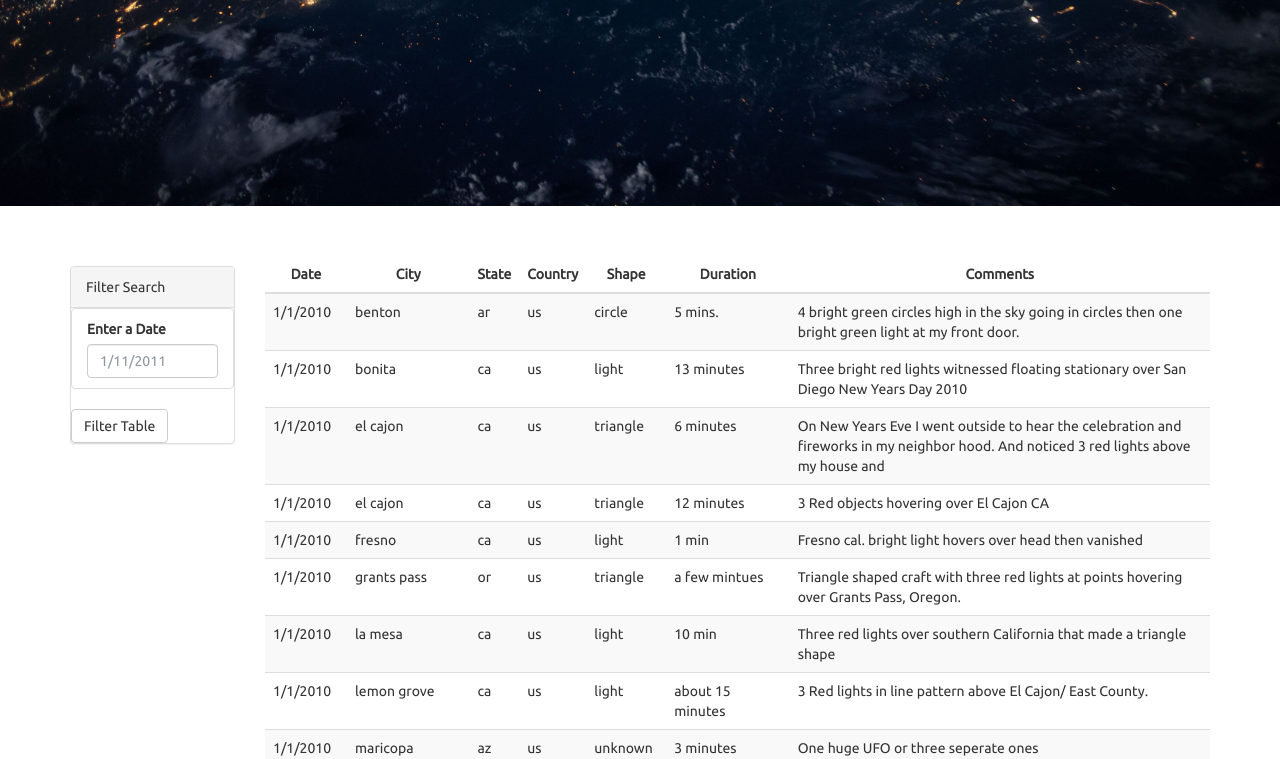
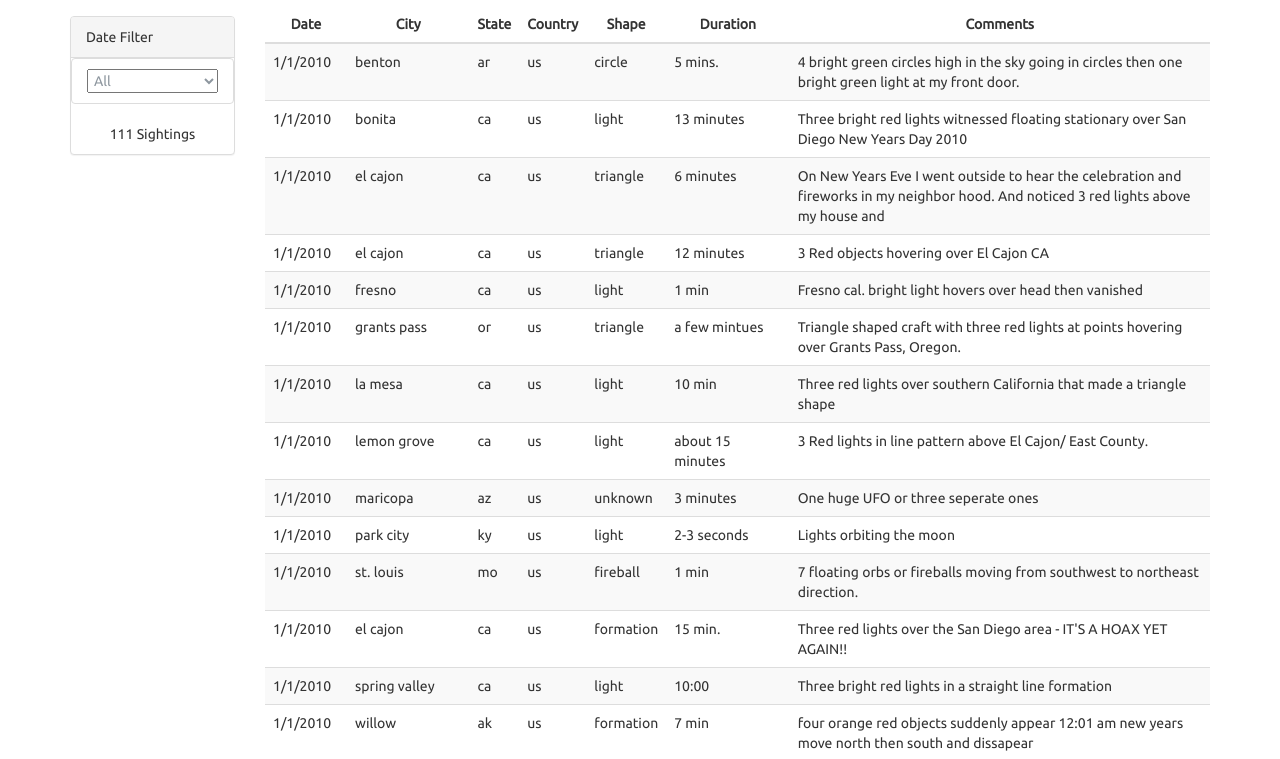
Before and after one commit to NormanGwinn/javascript-challenge, a plain HTML site: page UFO-level-1/index.html in a window 1280 px wide. Shown: the part 406-1165 px from the top of the page. Drawn offline with nearby package versions, Linux system fonts and the light colour scheme.

Commit message:
Drop-Down

```diff
--- a/UFO-level-1/index.html
+++ b/UFO-level-1/index.html
@@ -3,7 +3,7 @@
 
 <head>
   <meta charset="utf-8">
-  <title>UFO Finder</title>
+  <title>UFO Sightings</title>
   <meta name="viewport" content="width=device-width, initial-scale=1">
   <link rel="stylesheet" href="https://maxcdn.bootstrapcdn.com/bootswatch/3.3.7/superhero/bootstrap.min.css">
   <link href="https://fonts.googleapis.com/css?family=Ubuntu" rel="stylesheet">
@@ -30,19 +30,18 @@
         <div class="col-md-2">
           <aside class="filters">
             <div class="panel panel-default">
-              <div class="panel-heading">Filter Search</div>
+              <div class="panel-heading">Date Filter</div>
               <div class="panel-body">
                 <form>
                   <div class="form-group">
                     <ul class="list-group" id="filters">
-                      <li class="filter list-group-item">
-                        <label for="date">Enter a Date</label>
-                        <input class="form-control" id="datetime" type="text" placeholder="1/11/2011">
+                      <li class="filter list-group-item text-center">
+                        <select class="custom-select" onchange="filter_table()" id="date-selector"></select>
                       </li>
                     </ul>
                   </div>
-                  <button id="filter-btn" type="button" class="btn btn-default" onclick="filter_table()">Filter Table</button>
                 </form>
+                <p class="text-center" id="sighting-count"></p>
               </div>
             </div>
           </aside>
--- a/UFO-level-1/static/css/style.css
+++ b/UFO-level-1/static/css/style.css
@@ -24,7 +24,7 @@ body {
   right: 0;
   bottom: 0;
   left: 0;
-  min-height: 100px;
+  min-height: 30px;
   background: #4e5d6c;
 }
 
@@ -68,7 +68,7 @@ body {
 select {
   display: block;
   width: 100%;
-  padding: 8px;
+  padding: 2px;
   color: #8e979f;
   outline: none;
 }
@@ -94,7 +94,7 @@ select {
 /* The styles for the parallax */
 .hero {
   position: relative;
-  height: 550px;
+  height: 300px;
   padding: 20px;
   margin: 0;
   background: black;
@@ -105,7 +105,7 @@ select {
 }
 
 .hero h1 {
-  margin-top: 200px;
+  margin-top: 100px;
   font-size: 0.1rem;
   animation: title 1.2s forwards linear;
 }
--- a/UFO-level-1/static/js/app.js
+++ b/UFO-level-1/static/js/app.js
@@ -1,6 +1,19 @@
 // from data.js
 var tableData = data;
 var filter_datetime = "";
+
+function populate_date_dropdown() {
+    var unique_dates = new Array();
+    console.log("In populate_date_dropdown.")
+    let sDateOptions = `<option selected value="All">All</option>`
+    for (const sighting of data) {
+        if (!unique_dates.includes(sighting.datetime)) {
+            unique_dates.push(sighting.datetime);
+            sDateOptions += `<option value="${sighting.datetime}">${sighting.datetime}</option>`
+        }
+    }
+    document.getElementById("date-selector").innerHTML = sDateOptions
+}
 
 function filter_by_date(sighting) {
     return sighting.datetime == filter_datetime;
@@ -20,12 +33,19 @@ function data_to_html() {
 
 function filter_table() {
     console.log("In filter_table");
-    filter_datetime = document.getElementById("datetime").value;
-    tableData = data.filter(filter_by_date);
-    console.log(`The filter date is ${filter_datetime}.`);
-    console.log(`The length of all sightings is ${data.length}.`);
-    console.log(`The length of filtered sightings is ${tableData.length}.`);
+    filter_datetime = document.getElementById("date-selector").value;
+    if (filter_datetime == "All")
+        tableData = data;
+    else
+        tableData = data.filter(filter_by_date);
     data_to_html();
+    display_count()
 }
 
+function display_count() {
+    document.getElementById("sighting-count").innerHTML = String(tableData.length) + " Sightings"
+}
+
+populate_date_dropdown()
 data_to_html()
+display_count()
```
